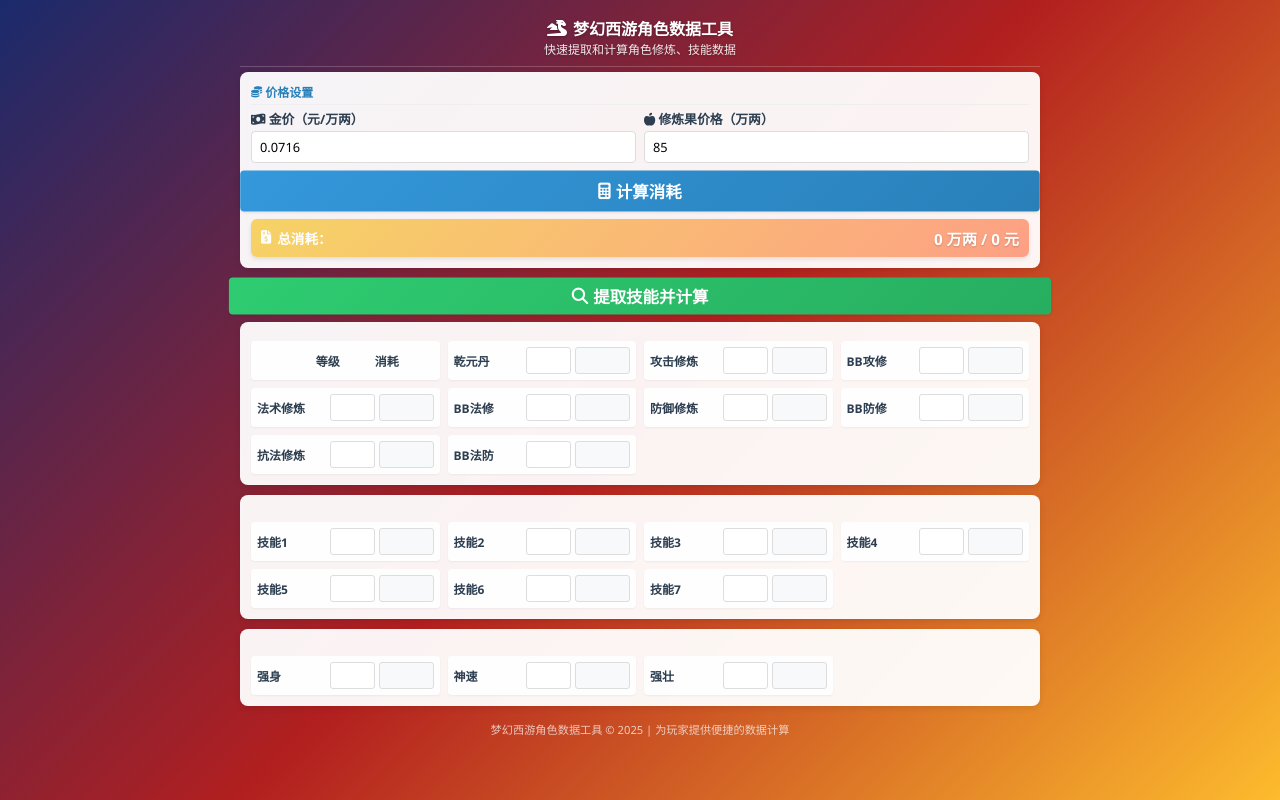
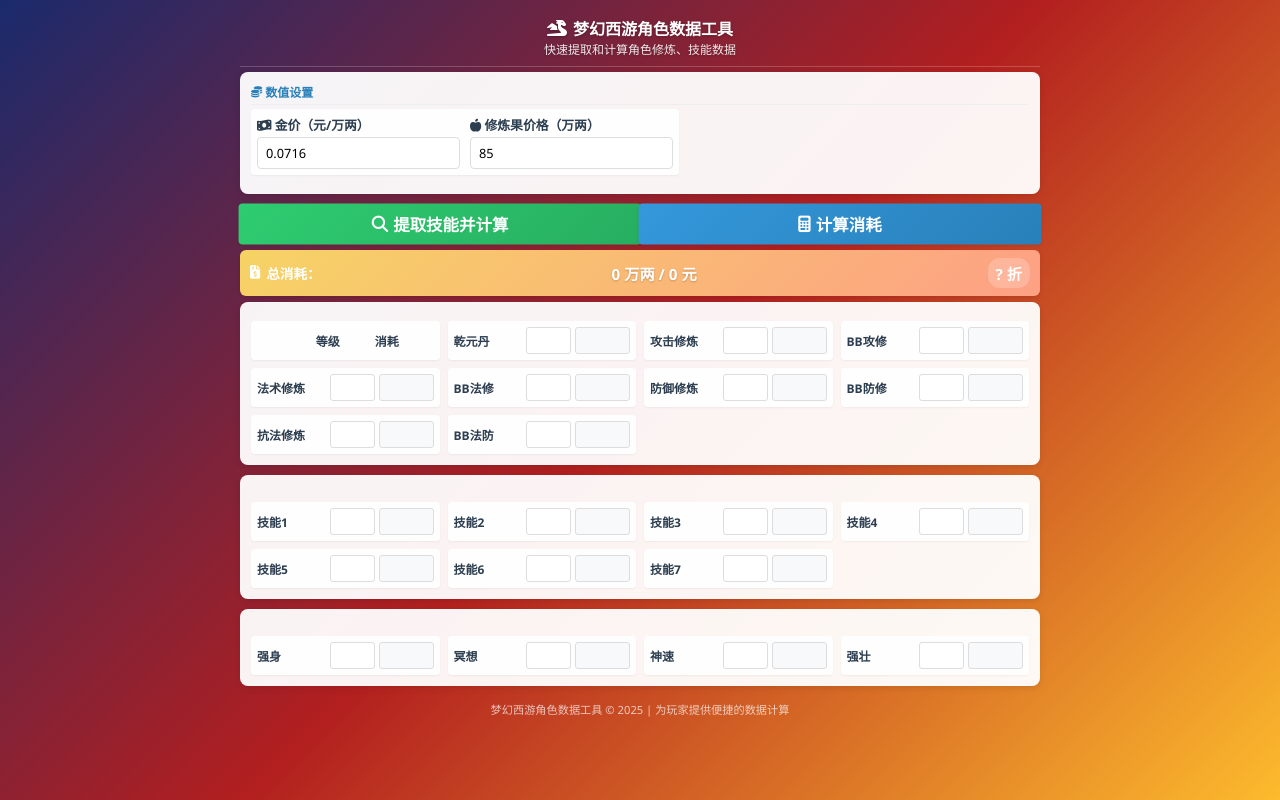
Before and after one commit to Sheldon-Hsu/chrome-cbg-plugins, a browser extension: page sidebar.html in a window 1280 px wide. Drawn offline with Linux system fonts and the light colour scheme.

Commit message:
refacotr(全局): 增加折扣和冥想

```diff
--- a/sidebar.html
+++ b/sidebar.html
@@ -221,6 +221,11 @@
             font-size: 0.75rem;
         }
 
+        .price-set {
+            justify-content: space-between;
+            align-items: center;
+        }
+
         .total-cost {
             display: flex;
             justify-content: space-between;
@@ -228,7 +233,8 @@
             background: linear-gradient(135deg, #f6d365, #fda085);
             padding: 8px 10px;
             border-radius: 6px;
-            margin-top: 8px;
+            margin-top: 6px;
+            margin-bottom: 6px;
             color: white;
             font-weight: bold;
             box-shadow: 0 2px 4px rgba(0, 0, 0, 0.1);
@@ -245,6 +251,13 @@
             font-size: 0.95rem;
             text-shadow: 0 1px 2px rgba(0, 0, 0, 0.2);
         }
+        .discount-value {
+            font-size: 0.95rem;
+            background: rgba(255,255,255,0.2);
+            padding: 4px 8px;
+            border-radius: 12px;
+            text-align: center;
+        }
 
         .footer {
             text-align: center;
@@ -258,17 +271,17 @@
             display: flex;
             align-items: center;
             justify-content: space-between;
-            margin: 8px 0;
+            margin: 6px 0;
+        }
+        .section-header button {
+             flex: 1; /* 关键属性：等分剩余空间 */
+             min-width: 0; /* 允许内容压缩 */
+             margin: 0 4px; /* 按钮间距 */
+             white-space: nowrap; /* 防止文字换行 */
+             overflow: hidden;
+             text-overflow: ellipsis; /* 文字过长显示省略号 */
          }
 
-        .section-title {
-            font-size: 0.9rem;
-            font-weight: bold;
-            color: white;
-            background: rgba(0, 0, 0, 0.3);
-            padding: 4px 8px;
-            border-radius: 4px;
-        }
 
         .columns-container {
             display: flex;
@@ -318,33 +331,43 @@
 <body>
 <div class="app-container">
     <header class="app-header">
-        <h1><i class="fas fa-dragon"></i> 梦幻西游角色数据工具</h1>
+        <h1><i class="fas fa-dragon"></i>梦幻西游角色数据工具</h1>
         <p>快速提取和计算角色修炼、技能数据</p>
     </header>
 
     <div class="card">
         <div class="card-title">
             <i class="fas fa-coins"></i>
-            <h2>价格设置</h2>
+            <h2>数值设置</h2>
         </div>
 
-        <div class="input-group">
+        <div class="input-group price-set">
+            <div class="data-item">
                 <div class="input-field">
                     <label for="yxbPrice_value"><i class="fas fa-money-bill-wave"></i> 金价（元/万两）</label>
                     <input type="text" id="yxbPrice_value" placeholder="输入金价" value="0.0716">
                 </div>
 
-            <div class="input-field">
+                <div class="input-field" style="margin-left: 10px;">
                     <label for="guoziPrice_value"><i class="fas fa-apple-alt"></i> 修炼果价格（万两）</label>
                     <input type="text" id="guoziPrice_value" placeholder="输入修炼果价格" value="85">
                 </div>
             </div>
+        </div>
+    </div>
 
-        <div class="btn-container">
-            <button id="calculate" class="btn btn-primary pulse">
+
+        <div class="section-header" >
+            <button id="find_data" class="btn btn-success pulse" >
+                <i class="fas fa-search"></i> 提取技能并计算
+            </button>
+
+            <button id="calculate" class="btn btn-primary pulse" >
                 <i class="fas fa-calculator"></i> 计算消耗
             </button>
         </div>
+
+
 
     <div class="total-cost" id="calculate_data">
         <div class="total-label">
@@ -355,14 +378,12 @@
             <span id="totalCost_value">0</span> 万两 /
             <span id="totalCost_rmb">0</span> 元
         </div>
+
+        <div class="discount-value">
+            <span id="discount_value">?</span> 折
         </div>
     </div>
 
-    <div class="section-header">
-        <button id="find_data" class="btn btn-success pulse" style="padding: 6px 8px; font-size: 1rem;">
-            <i class="fas fa-search"></i> 提取技能并计算
-        </button>
-    </div>
 
     <div class="card">
         <div class="data-grid" id="xiulian_data">
@@ -478,6 +499,11 @@
                         <input type="text" class="item-cost" id="qs_cost">
                     </div>
                     <div class="data-item">
+                        <div class="item-label">冥想</div>
+                        <input type="text" class="item-value" id="mx_value">
+                        <input type="text" class="item-cost" id="mx_cost">
+                    </div>
+                    <div class="data-item">
                         <div class="item-label">神速</div>
                         <input type="text" class="item-value" id="speed_value">
                         <input type="text" class="item-cost" id="speed_cost">
--- a/sidebar.js
+++ b/sidebar.js
@@ -7,7 +7,7 @@
     const calculate_data = document.getElementById('calculate_data');
 
 
-    function calculator() {
+    function calculator(priceOnWeb) {
         let yxbPrice = parseFloat(document.getElementById('yxbPrice_value').value);
         if (!yxbPrice) {
             alert("先输入游戏币价格比例，如0.086")
@@ -32,8 +32,14 @@
                 parseFloat(life_skill_data.querySelector('#speed_cost').value) +
                 parseFloat(life_skill_data.querySelector('#strong_cost').value);
 
+
+            let priceByCal = parseInt(parseFloat(total_cost) * yxbPrice || 0)
             calculate_data.querySelector('#totalCost_value').textContent = total_cost || 0
-            calculate_data.querySelector('#totalCost_rmb').textContent = parseInt(parseFloat(total_cost) * yxbPrice || 0)
+            calculate_data.querySelector('#totalCost_rmb').textContent = priceByCal
+
+            if (priceOnWeb) {
+                calculate_data.querySelector('#discount_value').textContent = parseFloat(priceOnWeb/priceByCal ).toFixed(3);
+            }
 
         }
     }
@@ -94,7 +100,6 @@
                     school_skill_data.querySelector('#skill_6_value').value = request.data.skill_7 || 0;
 
 
-
                     school_skill_data.querySelector('#skill_0_cost').value = request.data.skill_1_cost || 0;
                     school_skill_data.querySelector('#skill_1_cost').value = request.data.skill_2_cost || 0;
                     school_skill_data.querySelector('#skill_2_cost').value = request.data.skill_3_cost || 0;
@@ -104,15 +109,17 @@
                     school_skill_data.querySelector('#skill_6_cost').value = request.data.skill_7_cost || 0;
 
                     life_skill_data.querySelector('#qs_value').value = request.data.qs || 0
+                    life_skill_data.querySelector('#mx_value').value = request.data.mx || 0
                     life_skill_data.querySelector('#speed_value').value = request.data.speed || 0
                     life_skill_data.querySelector('#strong_value').value = request.data.strong || 0
 
                     life_skill_data.querySelector('#qs_cost').value = request.data.qsCost || 0
+                    life_skill_data.querySelector('#mx_cost').value = request.data.mxCost || 0
                     life_skill_data.querySelector('#speed_cost').value = request.data.speedCost || 0
                     life_skill_data.querySelector('#strong_cost').value = request.data.strongCost || 0
 
-
-                    calculator();
+                    let priceOnWeb = parseFloat(request.data.price);
+                    calculator(priceOnWeb);
                 }
             });
 
```
Also changed, not shown: background.js (+22 -1 lines). Lines whose indentation alone changed are shown as unchanged.
